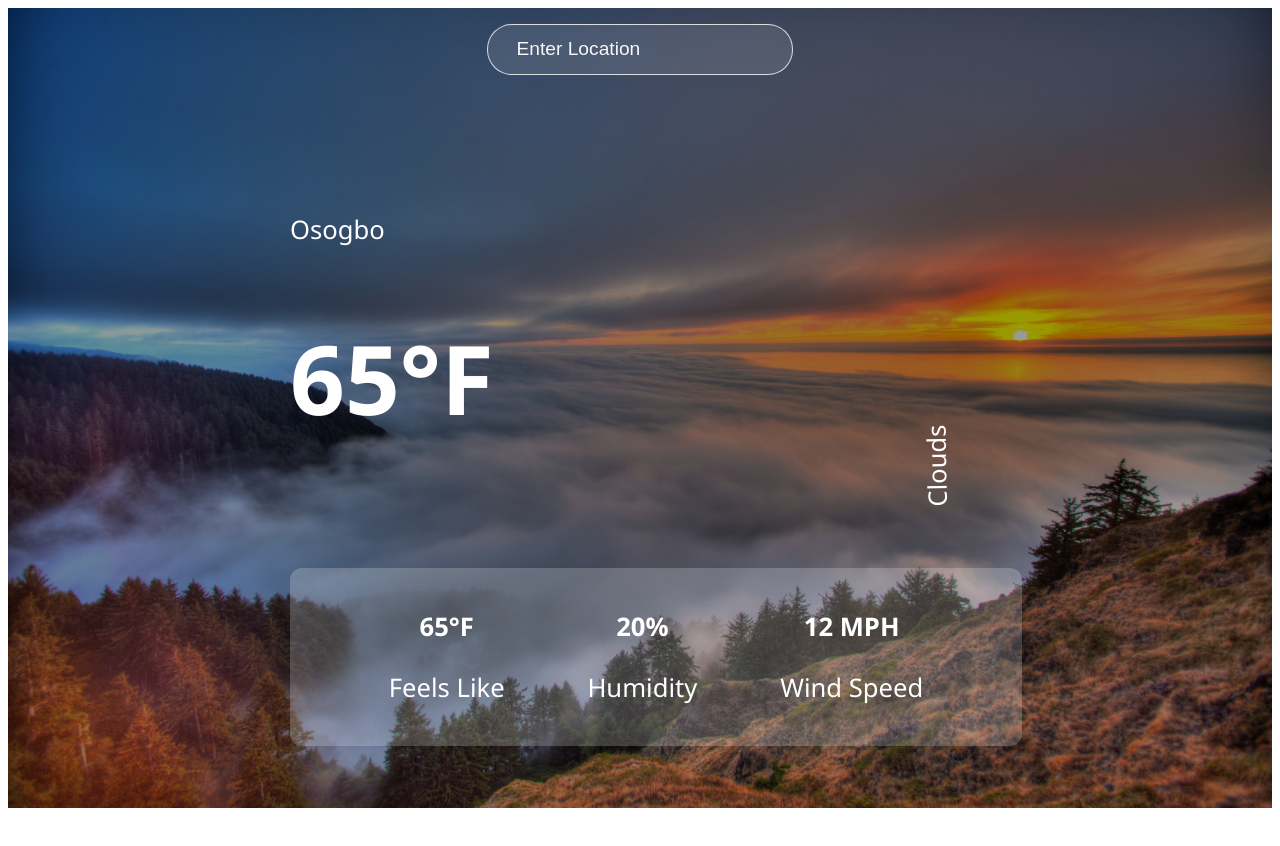
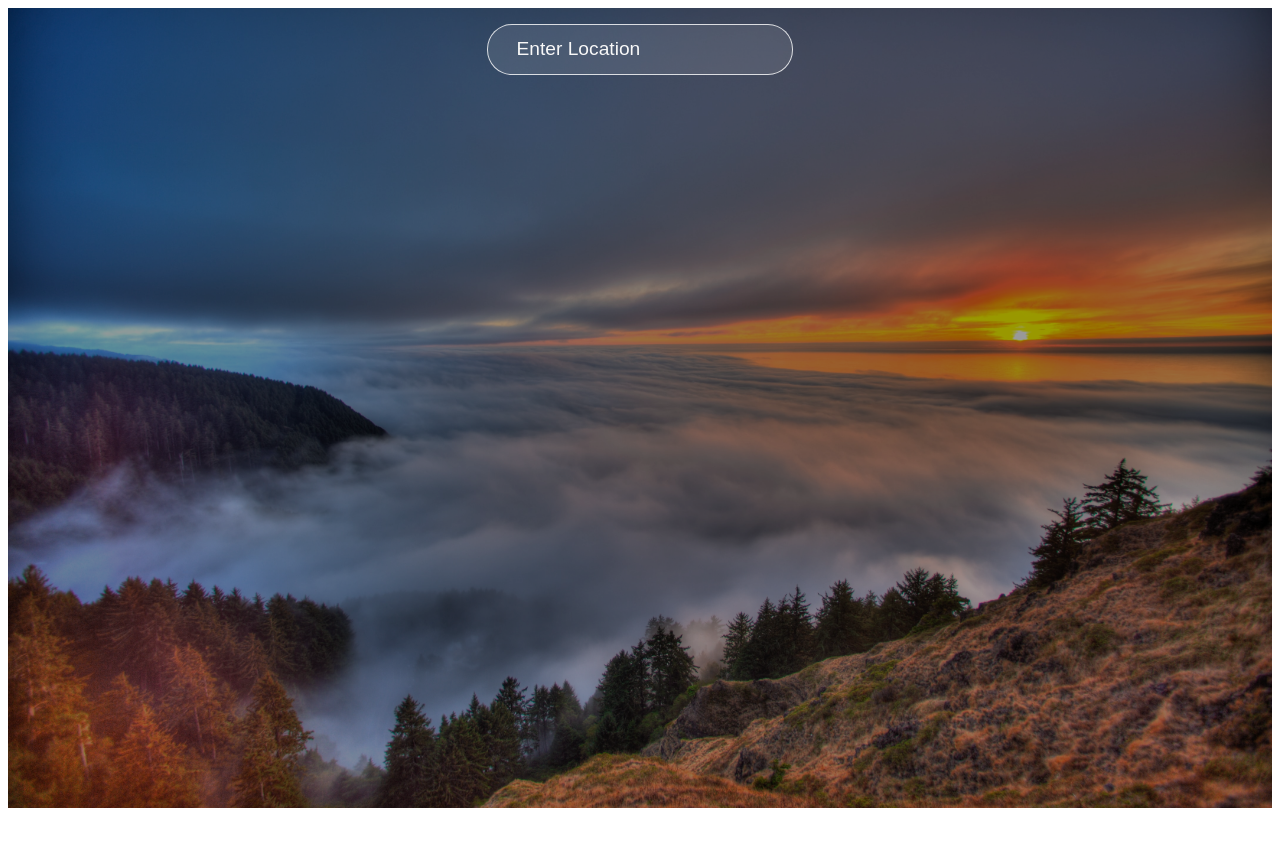
Before and after one commit to IfeoluwaOyekanmi/weather-app-react, a React (Create React App) app in the folder weather-app-react/: page / in a window 1280 px wide. Shown: the top 846 px of the page. Built offline with nearby package versions, Linux system fonts and the light colour scheme.

Commit message:
landing-page-completed

```diff
--- a/weather-app-react/src/App.js
+++ b/weather-app-react/src/App.js
@@ -5,15 +5,16 @@
   const [data,setData] = useState ({})
   const [location,setLocation] =useState ('')
 
-const url = `https://api.openweathermap.org/data/2.5/weather?q=osogbo&appid=4d4323d78908e08ac921e0c09e0d2060`
+const url = `https://api.openweathermap.org/data/2.5/weather?q=${location}&units=metric&appid=4d4323d78908e08ac921e0c09e0d2060`
 
 const searchLocation = (event) => {
   if (event.key === 'Enter')
-  axios.get(url).then((response) => {
-    setData(response.data)
-    console.log(response.data)
-  })
-}
+    axios.get(url).then((response) => {
+      setData(response.data)
+      console.log(response.data)
+    })
+    //setLocation('')
+  }
 
 
 return (
@@ -22,7 +23,7 @@
         <input
         value={location}
         onChange={event => setLocation(event.target.value)}
-        onKeyPress={searchLocation}
+        onKeyDown={searchLocation}
         placeholder='Enter Location'
         type='text' />
         </div>
@@ -30,32 +31,34 @@
       <div className="container">
         <div className="top">
           <div className="location">
-            <p>Osogbo</p>
+            <p>{data.name}</p>
           </div>
           <div className="temp">
-            <h1>65°F</h1>
+            {data.main ? <h1>{data.main.temp.toFixed()}°F</h1> :null}
+          </div>
           <div className="description">
-            <p>Clouds</p>
+            {data.weather ? <p> {data.weather[0].main}</p>:null}
           </div>
         </div>
+      {data.name !== undefined &&
         <div className="bottom">
           <div className="feels">
-            <p className='bold'>65°F</p>
-            <p >Feels Like</p>
+            {data.main ? <p className='bold'> {data.main.feels_like.toFixed()}°F</p> :null}
+            <p>Feels Like</p>
           </div>
           <div className="humidity">
-            <p className='bold'>20%</p>
+          {data.main ? <p className='bold'> {data.main.humidity}%</p> :null}
             <p>Humidity</p>
           </div>
           <div className="wind">
-            <p className='bold'>12 MPH</p>
+          {data.main ? <p className='bold'> {data.wind.speed}MPH</p> :null}
             <p>Wind Speed</p>
           </div>
         </div>
+        }
       </div>
       </div>
-    </div>
-  );
+      )
 }
 
 export default App;
--- a/weather-app-react/src/index.css
+++ b/weather-app-react/src/index.css
@@ -84,6 +84,7 @@
   border-radius: 25px;
   border: 1px solid rgba(255,255,255,0.8);
   background: rgba(255,255,255,0.1);
+  color: #f8f8f8;
 }
 ::placeholder {
   color: #f8f8f8;
```
